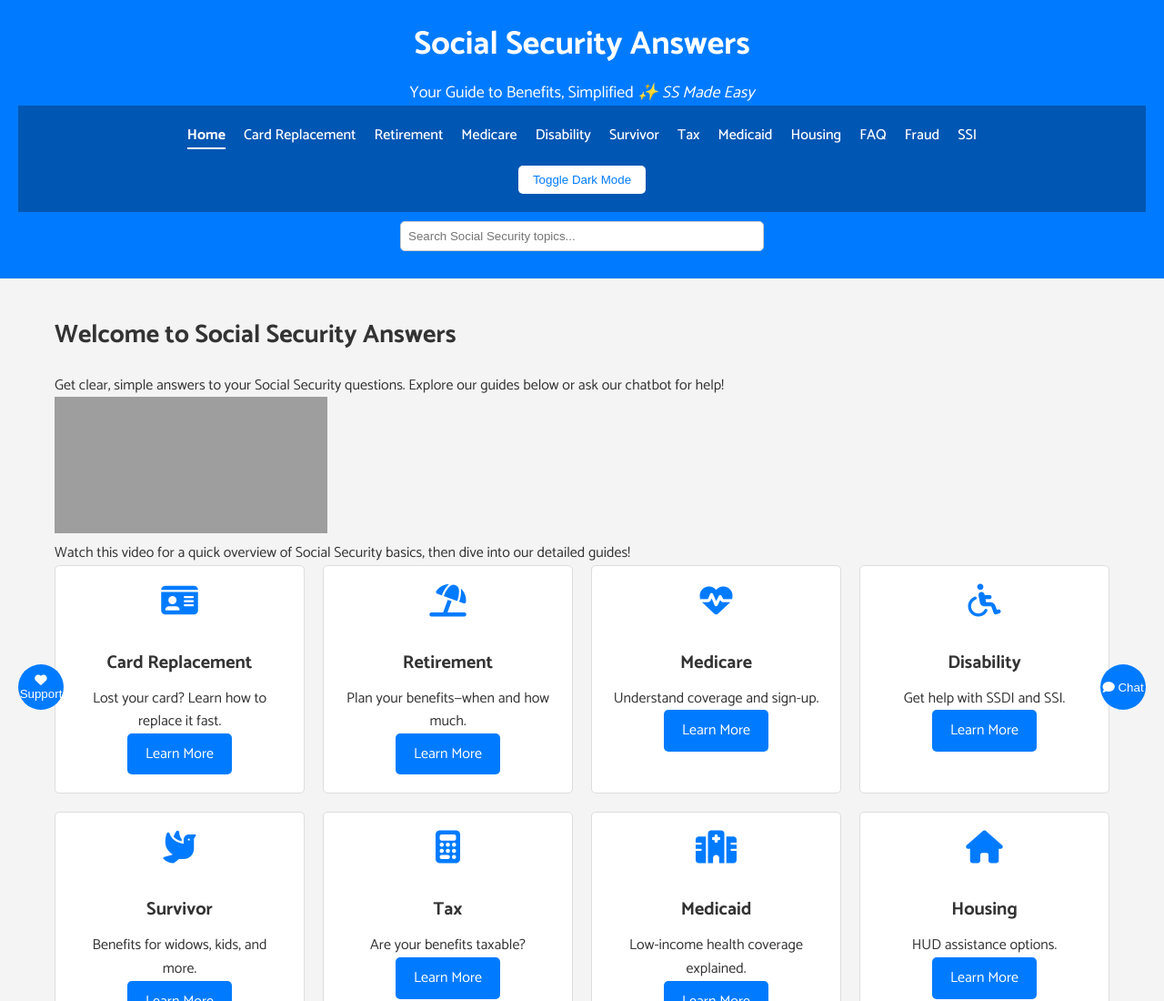
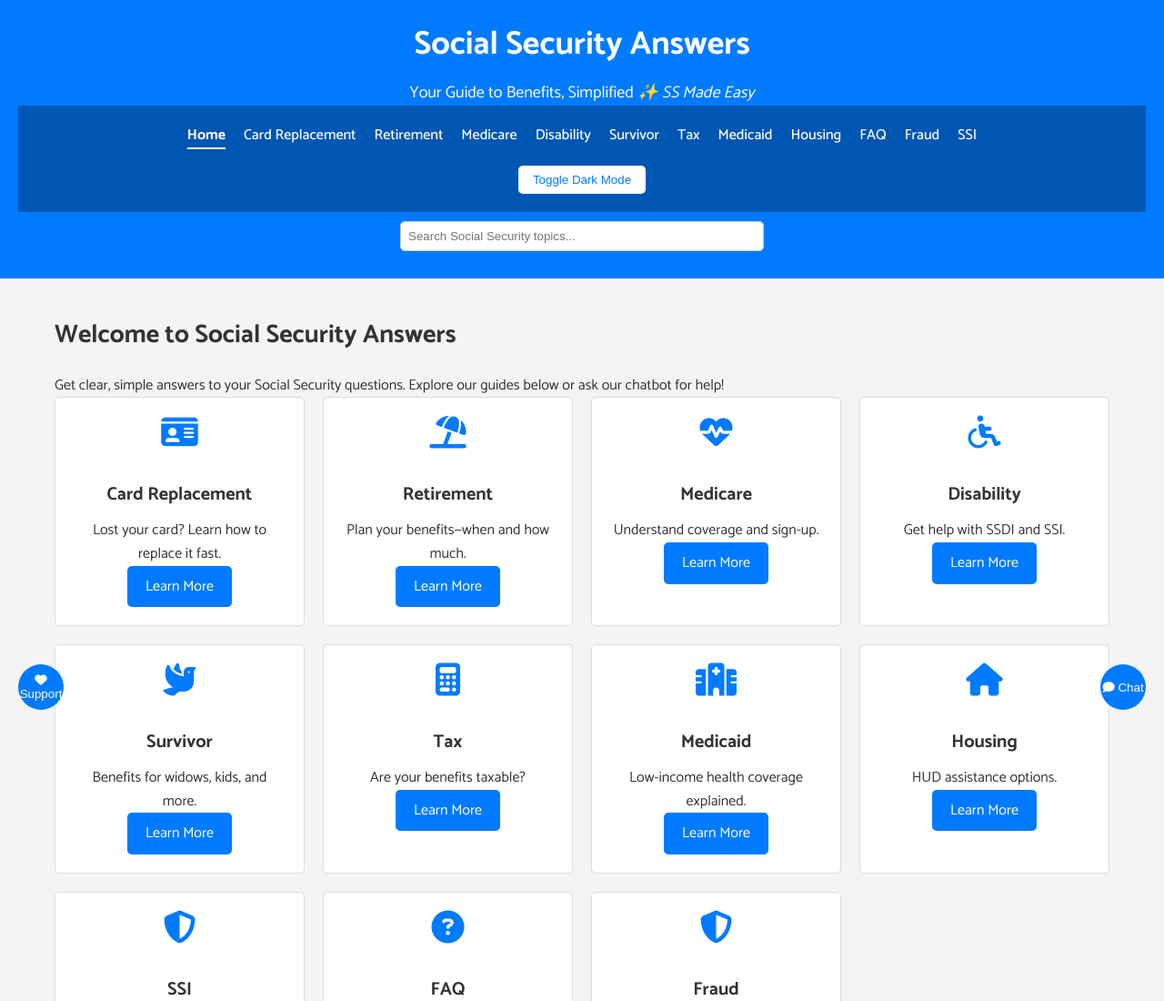
Before and after one commit to ssainfo/SocialSecurityAnswers, a plain HTML site: page index.html in a window 1280 px wide. Shown: the top 1100 px of the page at 91% size. Drawn offline with Linux system fonts and the light colour scheme; grey boxes are pictures that could not be loaded.

Commit message:
Update index.html

```diff
--- a/index.html
+++ b/index.html
@@ -53,11 +53,7 @@
         <section class="content-section">
             <h2>Welcome to Social Security Answers</h2>
             <p>Get clear, simple answers to your Social Security questions. Explore our guides below or ask our chatbot for help!</p>
-            <!-- YouTube Video Embed: Social Security 101 -->
-            <div class="video-container">
-                <iframe src="https://www.youtube.com/embed/8Q2rOJFMMKI" title="Social Security 101: Everything You Need to Know" frameborder="0" allow="accelerometer; autoplay; clipboard-write; encrypted-media; gyroscope; picture-in-picture; web-share" referrerpolicy="strict-origin-when-cross-origin" allowfullscreen></iframe>
-            </div>
-            <p>Watch this video for a quick overview of Social Security basics, then dive into our detailed guides!</p>
+
             <div class="boxes">
                 <div class="box">
                     <i class="fas fa-id-card"></i>
```
